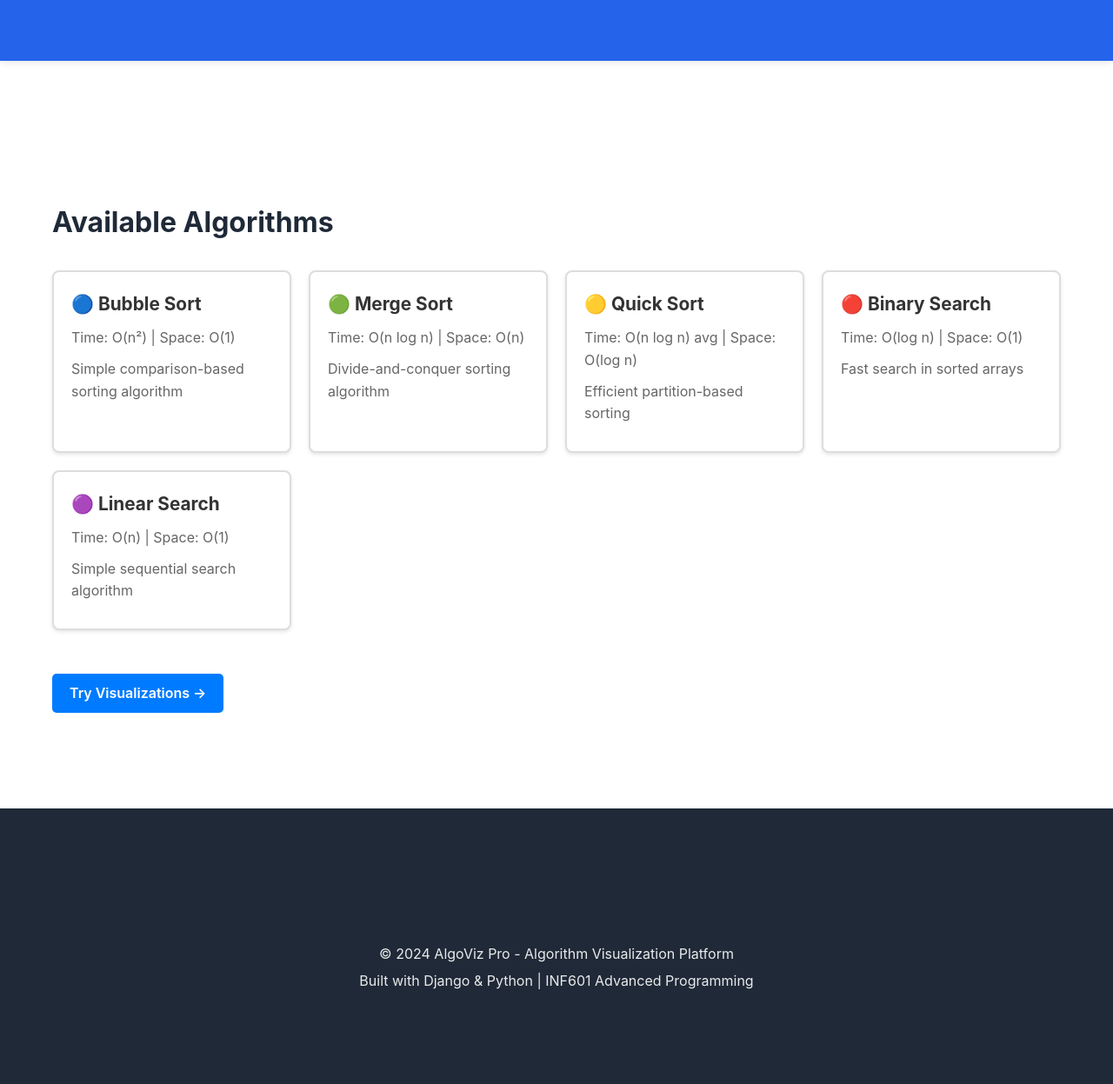
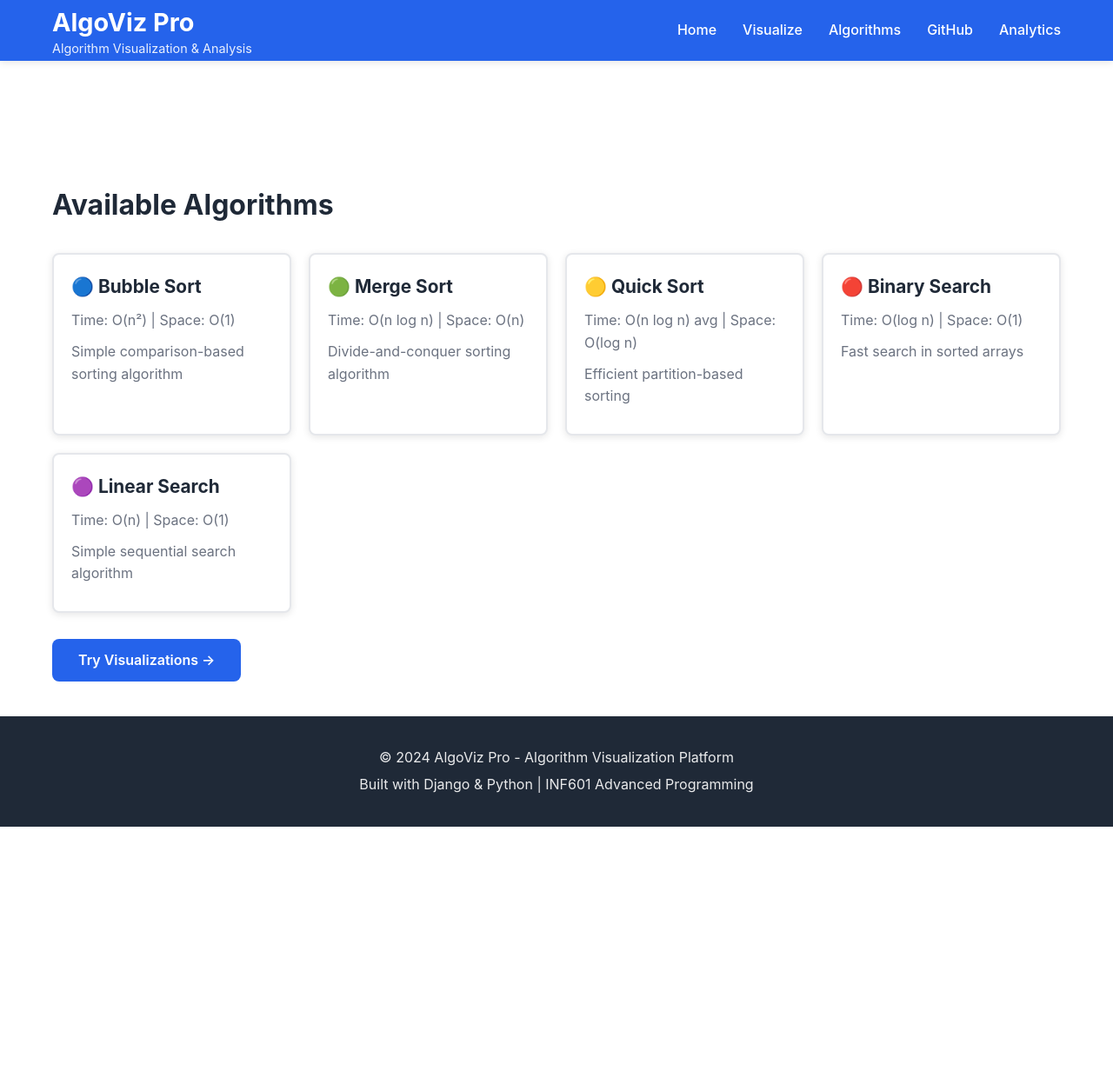
Before and after one commit to BlazingCrow88/algoviz-pro, a Django app: page /algorithms/ in a window 1280 px wide. Shown: the whole page at 87% size. After the commit the page ends 951 px from the top, so only its background shows below. Run offline with Django 5.2, Linux system fonts and the light colour scheme; data that the repository does not hold is empty.

Commit message:
updated to be more visually appealing and professional, also had to add the linear search so users knew what was being offered.

```diff
--- a/templates/algorithms/list.html
+++ b/templates/algorithms/list.html
@@ -1,7 +1,9 @@
 {% extends 'base.html' %}
 
+{# noinspection CssUnknownTarget,SpellCheckingInspection #}
+
 {% block content %}
-<div class="container">
+<div class="container" style="margin-top: 100px;">
     <h1>Available Algorithms</h1>
 
     <div class="algorithm-grid">
@@ -36,47 +38,6 @@
         </div>
     </div>
 
-    <p><a href="{% url 'visualization:visualize' %}" class="btn">Try Visualizations →</a></p>
+    <p><a href="{% url 'visualization:visualize' %}" class="btn btn-primary">Try Visualizations →</a></p>
 </div>
-
-<style>
-    .container {
-        max-width: 1200px;
-        margin: 100px auto 50px auto;
-        padding: 20px;
-    }
-    .algorithm-grid {
-        display: grid;
-        grid-template-columns: repeat(auto-fit, minmax(250px, 1fr));
-        gap: 20px;
-        margin: 30px 0;
-    }
-    .algorithm-card {
-        background: white;
-        border: 2px solid #ddd;
-        border-radius: 8px;
-        padding: 20px;
-        box-shadow: 0 2px 4px rgba(0,0,0,0.1);
-    }
-    .algorithm-card h3 {
-        margin-top: 0;
-        color: #333;
-    }
-    .algorithm-card p {
-        color: #666;
-        margin: 10px 0;
-    }
-    .btn {
-        display: inline-block;
-        background: #007bff;
-        color: white;
-        padding: 10px 20px;
-        text-decoration: none;
-        border-radius: 5px;
-        margin-top: 20px;
-    }
-    .btn:hover {
-        background: #0056b3;
-    }
-</style>
 {% endblock %}
```
